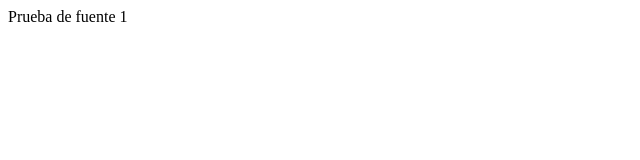
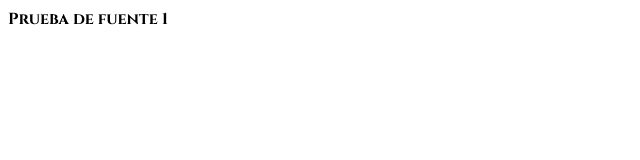
Before and after one commit to fxckcode/miSitioWeb, a plain HTML site: page fuente-1.html in a window 1280 px wide. Shown: the full height of the page, 0-640 px from the left. Drawn offline with Linux system fonts and the light colour scheme.

Commit message:
fonts parta III.2

```diff
--- a/css/fuentes-1.css
+++ b/css/fuentes-1.css
@@ -1,5 +1,6 @@
-
-
+.special-font {
+    font-family: 'Cinzel';
+}
 
 /* cinzel-700 - latin */
 @font-face {
--- a/fuente-1.html
+++ b/fuente-1.html
@@ -8,6 +8,6 @@
     <title>Fuentes locales</title>
 </head>
 <body>
-    <label>Prueba de fuente 1</label>
+    <label class="special-font">Prueba de fuente 1</label>
 </body>
 </html>
```
